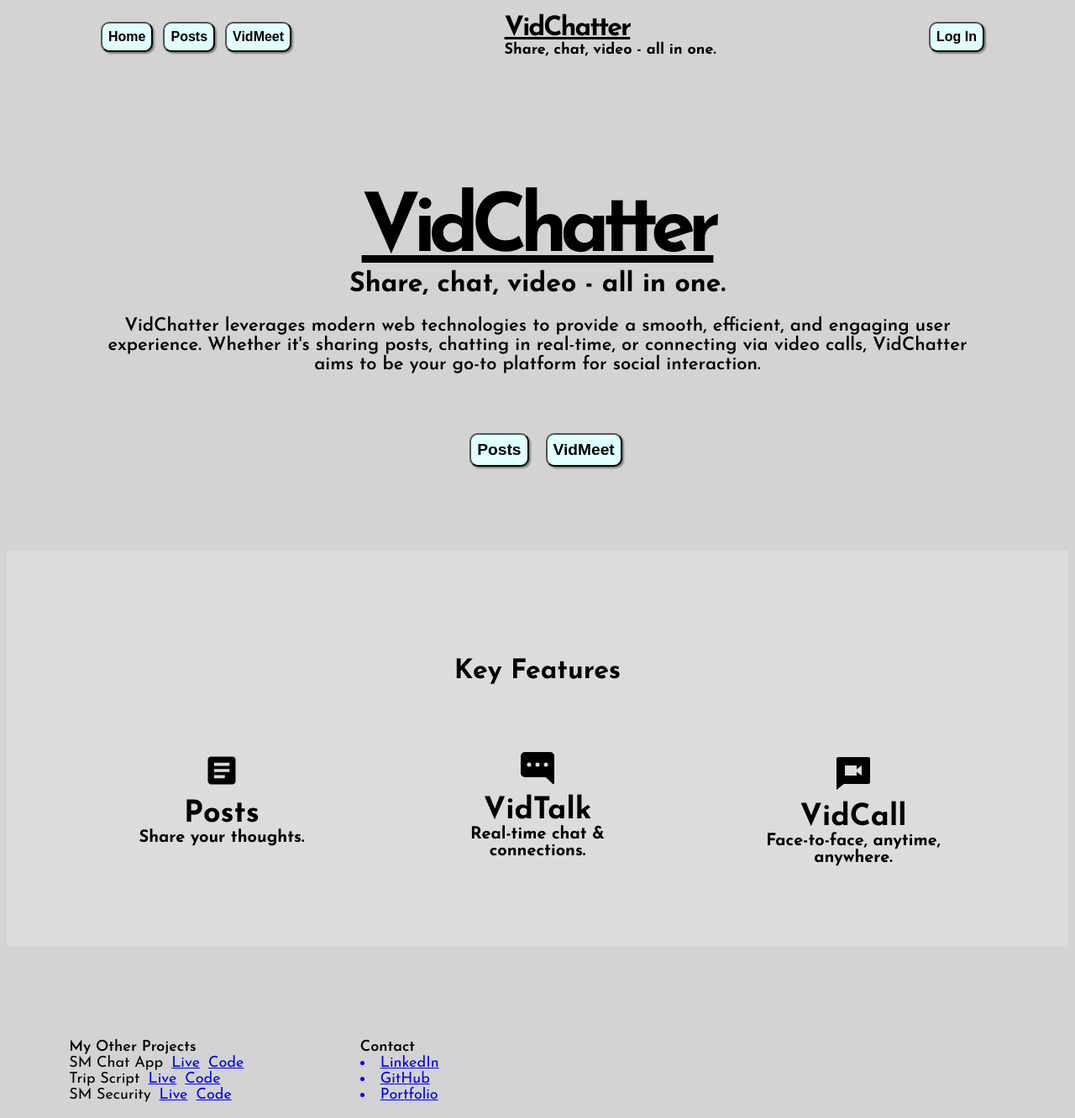
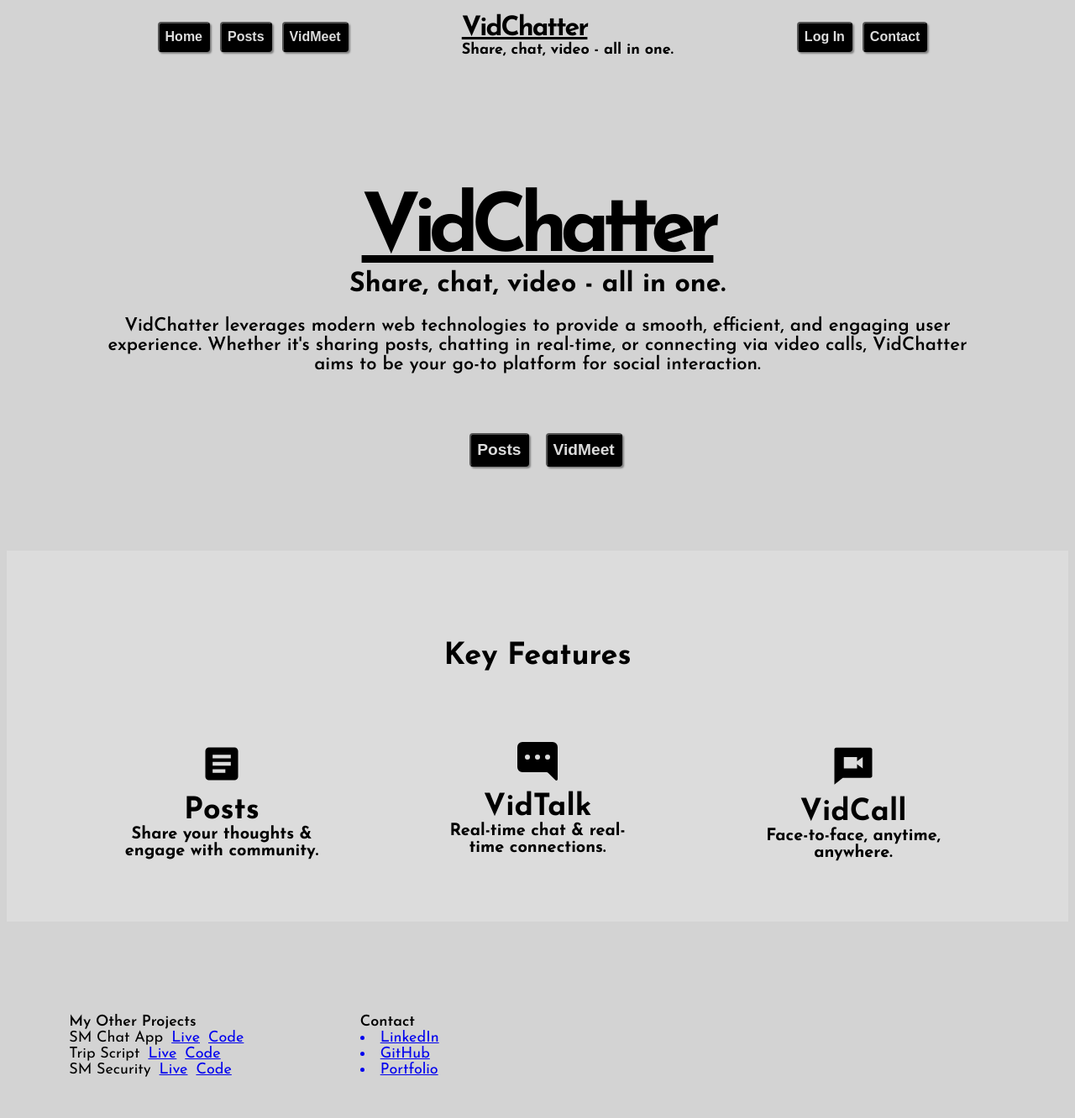
Before and after one commit to sarthakmishraa/VidChatter, a React (Create React App) app in the folder frontend/: page / in a window 1280 px wide. Shown: the whole page at 84% size. After the commit the page ends 1302 px from the top, so only its background shows below. Built offline with nearby package versions, Linux system fonts and the light colour scheme; no server answers; the HTML template or start-up script is replaced by a standard one.

Commit message:
better button styles

```diff
--- /dev/null
+++ b/frontend/src/components/HomeFeatures.css
@@ -0,0 +1,47 @@
+.featuresContainer {
+    background-color: gainsboro;
+    padding-top: 72px;
+    padding-bottom: 72px;
+}
+
+.featuresHeading {
+    font-weight: bold;
+    font-size: 36px;
+}
+
+.features {
+    padding-top: 48px;
+    font-weight: bold;
+    display: flex;
+    justify-content: space-evenly;
+}
+
+.feature {
+    width: 240px;
+    display: flex;
+    flex-direction: column;
+    align-items: center;
+}
+
+.featureIcon {
+    margin-bottom: 12px;
+}
+
+.featureTitle {
+    font-size: 36px;
+}
+
+.featureTagline {
+    font-size: 20px;
+}
+
+@media screen and (max-width: 1100px) {
+    .features {
+        align-items: center;
+        flex-direction: column;
+    }
+
+    .feature {
+        margin-bottom: 72px;
+    }
+}
--- /dev/null
+++ b/frontend/src/components/HomeFeatures.tsx
@@ -0,0 +1,30 @@
+import { MdArticle } from "react-icons/md";
+import { BsChatRightDotsFill } from "react-icons/bs";
+import { RiVideoChatFill } from "react-icons/ri";
+
+import "./HomeFeatures.css";
+
+export const HomeFeatures = () => {
+    return(
+        <div className="featuresContainer">
+            <p className="featuresHeading">Key Features</p>
+            <div className="features">
+                <div className="feature">
+                    <MdArticle className="featureIcon" size={ 52 } />
+                    <span className="featureTitle">Posts</span>
+                    <span className="featureTagline">Share your thoughts & engage with community.</span>
+                </div>
+                <div className="feature">
+                    <BsChatRightDotsFill className="featureIcon" size={ 48 } />
+                    <span className="featureTitle">VidTalk</span>
+                    <span className="featureTagline">Real-time chat & real-time connections.</span>
+                </div>
+                <div className="feature">
+                    <RiVideoChatFill className="featureIcon" size={ 54 } />
+                    <span className="featureTitle">VidCall</span>
+                    <span className="featureTagline">Face-to-face, anytime, anywhere.</span>
+                </div>
+            </div>
+        </div>
+    )
+}
--- a/frontend/src/components/Navbar.css
+++ b/frontend/src/components/Navbar.css
@@ -1,7 +1,7 @@
 .Navbar {
     display: flex;
     align-items: center;
-    justify-content: space-between;
+    justify-content: space-around;
     padding: 10px 100px 10px 100px;
     font-size: large;
     border-radius: 10px;
@@ -33,6 +33,10 @@
     margin-left: 12px;
 }
 
+.NavbarRight button {
+    margin-left: 12px;
+}
+
 @media screen and (max-width: 1080px) {
     .NavbarCenter {
         display: none;
--- a/frontend/src/components/Navbar.tsx
+++ b/frontend/src/components/Navbar.tsx
@@ -34,6 +34,7 @@
                         <Link to="/login"><button>Log In</button></Link>
                     )
                 }
+                <a href="https://sarthakmishraa.github.io/portfolio/" target="_blank" rel="noreferrer"><button>Contact</button></a>
             </div>
         </div>
     )
--- a/frontend/src/index.css
+++ b/frontend/src/index.css
@@ -9,20 +9,21 @@
 button {
     font-size: medium;
     cursor: pointer;
-    border-radius: 10px;
+    border-radius: 4px;
     padding: 7px;
     font-weight: 600;
-    background-color: lightcyan;
+    background-color: black;
+    color: gainsboro;
     box-shadow: 2px 2px 2px gray;
 }
 
 button:hover {
-    background-color: aqua;
+    color: black;
+    background-color: lightgray;
 }
 
 button:active{
-    background-color: aqua;
-    transition-duration: 200ms;
+    transition-duration: 50ms;
     transition-timing-function: ease-in-out;
     transform: scale(0.8);
 }
--- a/frontend/src/pages/home.css
+++ b/frontend/src/pages/home.css
@@ -36,40 +36,3 @@
     font-size: larger;
     margin-left: 20px;
 }
-
-.featuresContainer {
-    background-color: gainsboro;
-    padding-top: 96px;
-    padding-bottom: 96px;
-}
-
-.featuresHeading {
-    font-weight: bold;
-    font-size: xx-large;
-}
-
-.features {
-    padding-top: 48px;
-    font-weight: bold;
-    display: flex;
-    justify-content: space-evenly;
-}
-
-.feature {
-    width: 240px;
-    display: flex;
-    flex-direction: column;
-    align-items: center;
-}
-
-.featureIcon {
-    margin-bottom: 12px;
-}
-
-.featureTitle {
-    font-size: 36px;
-}
-
-.featureTagline {
-    font-size: 20px;
-}
--- a/frontend/src/pages/home.tsx
+++ b/frontend/src/pages/home.tsx
@@ -1,9 +1,7 @@
 import { Link } from "react-router-dom";
-import { MdArticle } from "react-icons/md";
-import { BsChatRightDotsFill } from "react-icons/bs";
-import { RiVideoChatFill } from "react-icons/ri";
 
 import "./home.css";
+import { HomeFeatures } from "../components/HomeFeatures";
 
 export const Home = () => {
     return(
@@ -19,26 +17,7 @@
                     <Link to="/vidmeet"><button>VidMeet</button></Link>
                 </div>
             </div>
-            <div className="featuresContainer">
-                <p className="featuresHeading">Key Features</p>
-                <div className="features">
-                    <div className="feature">
-                        <MdArticle className="featureIcon" size={ 44 } />
-                        <span className="featureTitle">Posts</span>
-                        <span className="featureTagline">Share your thoughts.</span>
-                    </div>
-                    <div className="feature">
-                        <BsChatRightDotsFill className="featureIcon" size={ 40 } />
-                        <span className="featureTitle">VidTalk</span>
-                        <span className="featureTagline">Real-time chat & connections.</span>
-                    </div>
-                    <div className="feature">
-                        <RiVideoChatFill className="featureIcon" size={ 48 } />
-                        <span className="featureTitle">VidCall</span>
-                        <span className="featureTagline">Face-to-face, anytime, anywhere.</span>
-                    </div>
-                </div>
-            </div>
+            <HomeFeatures />
         </div>
     )
 };
```
Also changed, not shown: 1 other file (tests, documents, lock files or other folders).
